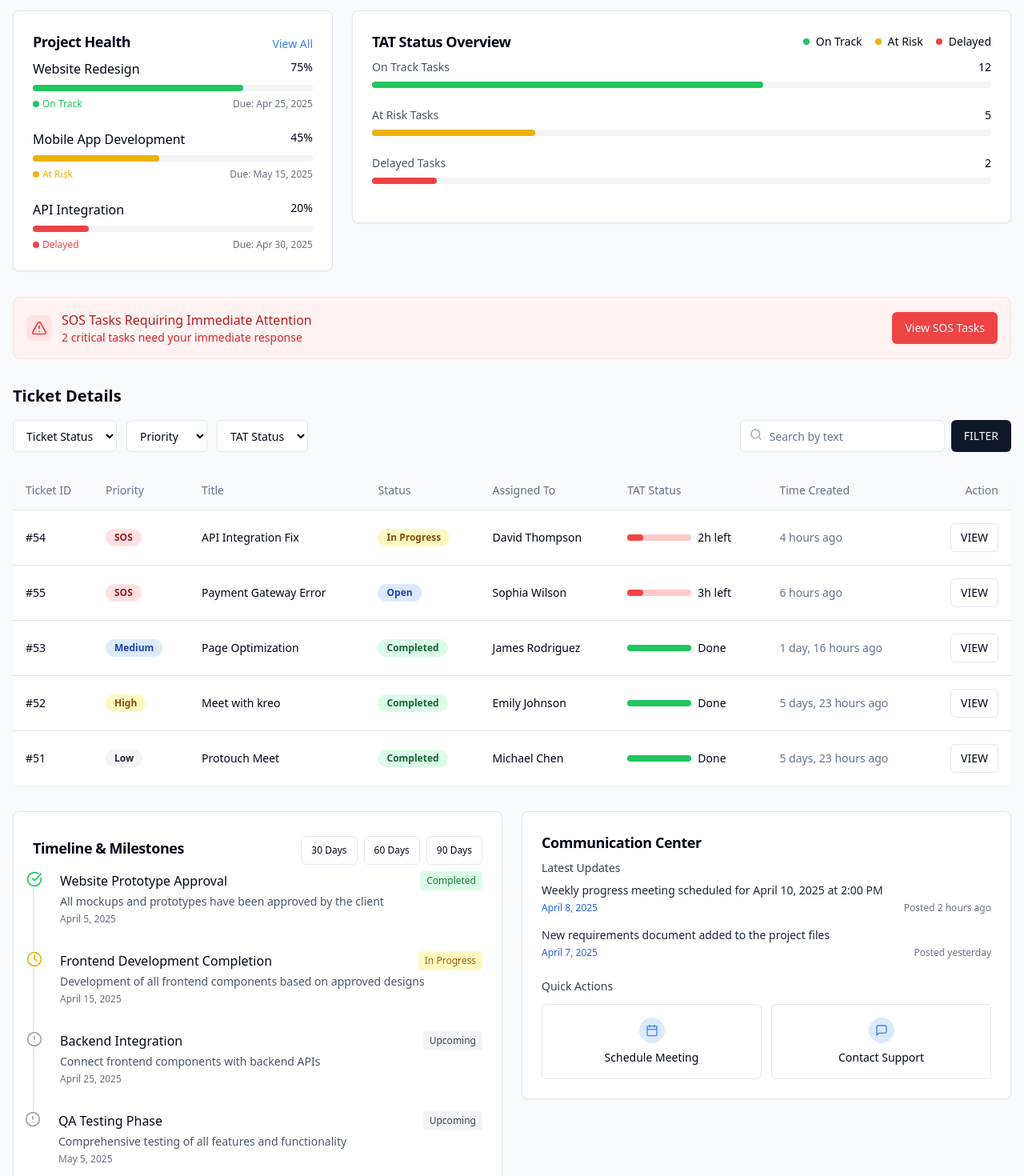
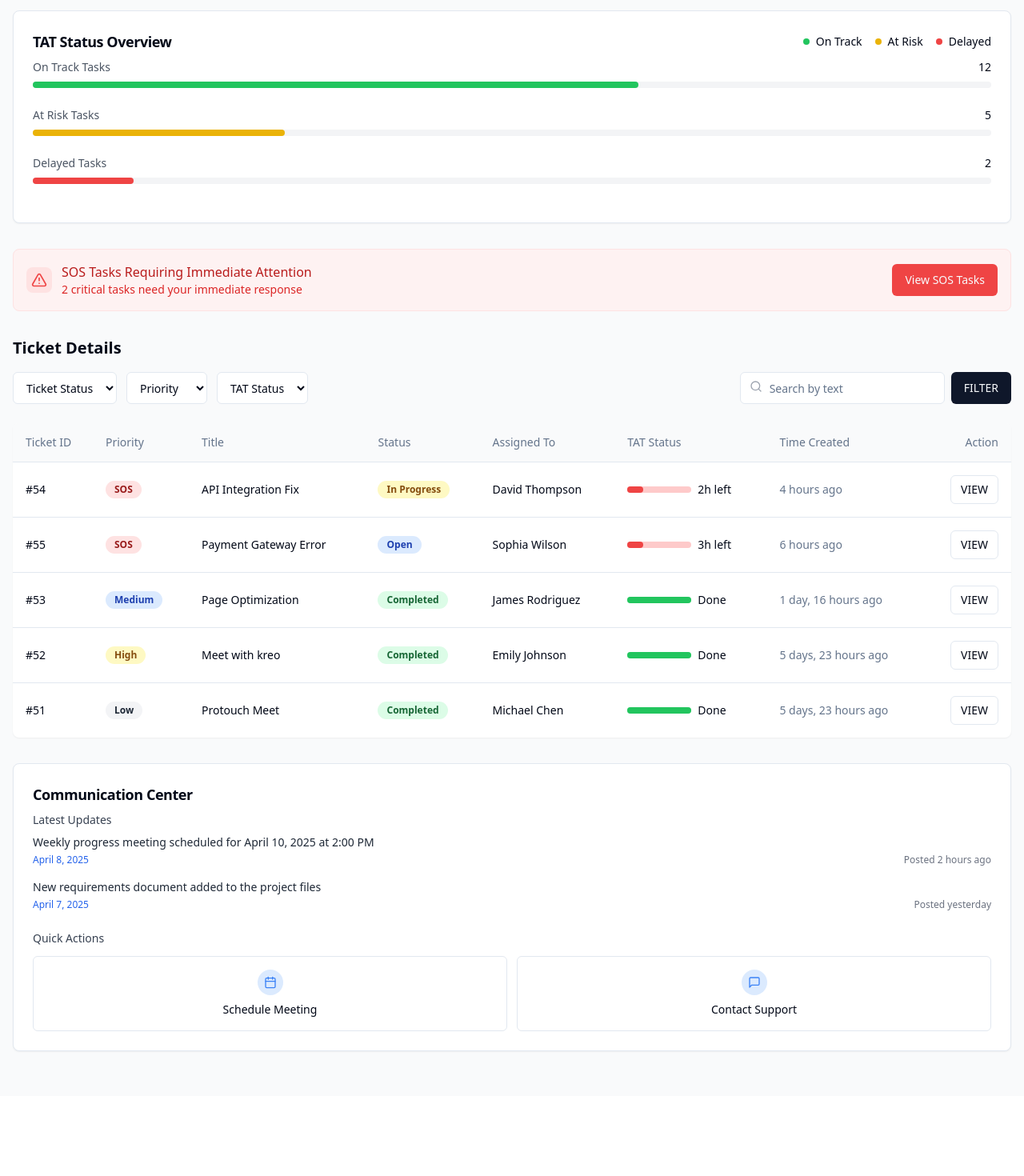
Before and after one commit to joshiGaurav-2712/internal-ticket-tracker-dashboard, a React (Vite) app: page / in a window 1280 px wide. Shown: the part 300-1770 px from the top of the page at 80% size. After the commit the page ends 1670 px from the top, so only its background shows below. Built offline with nearby package versions, Linux system fonts and the light colour scheme.

Commit message:
Remove project health and timeline components
Removed the ProjectHealth and TimelineMilestones components from the Index page.

```diff
--- a/src/components/ProjectHealth.tsx
+++ /dev/null
@@ -1,91 +0,0 @@
-
-import { Card, CardHeader, CardTitle, CardContent } from "@/components/ui/card";
-import { Button } from "@/components/ui/button";
-
-interface ProjectProps {
-  name: string;
-  progress: number;
-  dueDate: string;
-  status: "On Track" | "At Risk" | "Delayed";
-}
-
-const Project = ({ name, progress, dueDate, status }: ProjectProps) => {
-  const getStatusColor = () => {
-    switch (status) {
-      case "On Track": return "text-green-500";
-      case "At Risk": return "text-yellow-500";
-      case "Delayed": return "text-red-500";
-    }
-  };
-
-  const getProgressColor = () => {
-    if (progress >= 70) return "bg-green-500";
-    if (progress >= 40) return "bg-yellow-500";
-    return "bg-red-500";
-  };
-
-  return (
-    <div className="mb-6 last:mb-0">
-      <div className="flex justify-between mb-2">
-        <span className="font-medium">{name}</span>
-        <span className="text-sm">{progress}%</span>
-      </div>
-      <div className="h-2 bg-gray-100 rounded-full mb-2">
-        <div
-          className={`h-full rounded-full ${getProgressColor()}`}
-          style={{ width: `${progress}%` }}
-        />
-      </div>
-      <div className="flex justify-between text-xs">
-        <span className={`flex items-center gap-1 ${getStatusColor()}`}>
-          <span className={`w-2 h-2 rounded-full ${getProgressColor()}`}></span>
-          {status}
-        </span>
-        <span className="text-gray-500">Due: {dueDate}</span>
-      </div>
-    </div>
-  );
-};
-
-export const ProjectHealth = () => {
-  const projects = [
-    {
-      name: "Website Redesign",
-      progress: 75,
-      dueDate: "Apr 25, 2025",
-      status: "On Track" as const
-    },
-    {
-      name: "Mobile App Development",
-      progress: 45,
-      dueDate: "May 15, 2025",
-      status: "At Risk" as const
-    },
-    {
-      name: "API Integration",
-      progress: 20,
-      dueDate: "Apr 30, 2025",
-      status: "Delayed" as const
-    }
-  ];
-
-  return (
-    <Card>
-      <CardHeader className="flex flex-row items-center justify-between pb-2">
-        <CardTitle className="text-lg">Project Health</CardTitle>
-        <Button variant="link" size="sm" className="text-blue-500 p-0 h-auto">View All</Button>
-      </CardHeader>
-      <CardContent>
-        {projects.map((project, index) => (
-          <Project
-            key={index}
-            name={project.name}
-            progress={project.progress}
-            dueDate={project.dueDate}
-            status={project.status}
-          />
-        ))}
-      </CardContent>
-    </Card>
-  );
-};
--- a/src/components/TimelineMilestones.tsx
+++ /dev/null
@@ -1,100 +0,0 @@
-
-import { Card, CardHeader, CardTitle, CardContent } from "@/components/ui/card";
-import { Button } from "@/components/ui/button";
-import { CheckCircle, Clock, AlertCircle } from "lucide-react";
-
-interface MilestoneProps {
-  title: string;
-  status: "Completed" | "In Progress" | "Upcoming";
-  description: string;
-  date: string;
-}
-
-const Milestone = ({ title, status, description, date }: MilestoneProps) => {
-  const getStatusIcon = () => {
-    switch (status) {
-      case "Completed":
-        return <CheckCircle className="w-5 h-5 text-green-500" />;
-      case "In Progress":
-        return <Clock className="w-5 h-5 text-yellow-500" />;
-      case "Upcoming":
-        return <AlertCircle className="w-5 h-5 text-gray-400" />;
-    }
-  };
-
-  const getStatusClass = () => {
-    switch (status) {
-      case "Completed":
-        return "bg-green-100 text-green-700";
-      case "In Progress":
-        return "bg-yellow-100 text-yellow-700";
-      case "Upcoming":
-        return "bg-gray-100 text-gray-700";
-    }
-  };
-
-  return (
-    <div className="relative pl-8 pb-8 border-l-2 border-gray-200 last:border-l-0 last:pb-0">
-      <div className="absolute left-[-10px] bg-white">{getStatusIcon()}</div>
-      <div className="flex items-start justify-between mb-1">
-        <h4 className="text-base font-medium">{title}</h4>
-        <span className={`text-xs px-2 py-1 rounded ${getStatusClass()}`}>{status}</span>
-      </div>
-      <p className="text-sm text-gray-600 mb-1">{description}</p>
-      <p className="text-xs text-gray-500">{date}</p>
-    </div>
-  );
-};
-
-export const TimelineMilestones = () => {
-  const milestones = [
-    {
-      title: "Website Prototype Approval",
-      status: "Completed" as const,
-      description: "All mockups and prototypes have been approved by the client",
-      date: "April 5, 2025"
-    },
-    {
-      title: "Frontend Development Completion",
-      status: "In Progress" as const,
-      description: "Development of all frontend components based on approved designs",
-      date: "April 15, 2025"
-    },
-    {
-      title: "Backend Integration",
-      status: "Upcoming" as const,
-      description: "Connect frontend components with backend APIs",
-      date: "April 25, 2025"
-    },
-    {
-      title: "QA Testing Phase",
-      status: "Upcoming" as const,
-      description: "Comprehensive testing of all features and functionality",
-      date: "May 5, 2025"
-    }
-  ];
-
-  return (
-    <Card>
-      <CardHeader className="flex flex-row items-center justify-between pb-2">
-        <CardTitle className="text-lg">Timeline & Milestones</CardTitle>
-        <div className="flex gap-2">
-          <Button size="sm" variant="outline" className="text-xs">30 Days</Button>
-          <Button size="sm" variant="outline" className="text-xs">60 Days</Button>
-          <Button size="sm" variant="outline" className="text-xs">90 Days</Button>
-        </div>
-      </CardHeader>
-      <CardContent>
-        {milestones.map((milestone, index) => (
-          <Milestone
-            key={index}
-            title={milestone.title}
-            status={milestone.status}
-            description={milestone.description}
-            date={milestone.date}
-          />
-        ))}
-      </CardContent>
-    </Card>
-  );
-};
--- a/src/pages/Index.tsx
+++ b/src/pages/Index.tsx
@@ -5,9 +5,7 @@ import { StatusOverview } from "@/components/StatusOverview";
 import { SOSAlert } from "@/components/SOSAlert";
 import { TicketFilters } from "@/components/TicketFilters";
 import { TicketTable } from "@/components/TicketTable";
-import { ProjectHealth } from "@/components/ProjectHealth";
 import { LastUpdated } from "@/components/LastUpdated";
-import { TimelineMilestones } from "@/components/TimelineMilestones";
 import { CommunicationCenter } from "@/components/CommunicationCenter";
 
 const Index = () => {
@@ -27,13 +25,8 @@ const Index = () => {
           <SummaryCards />
         </div>
 
-        <div className="grid grid-cols-1 lg:grid-cols-3 gap-6 mb-8">
-          <div className="lg:col-span-1">
-            <ProjectHealth />
-          </div>
-          <div className="lg:col-span-2">
-            <StatusOverview />
-          </div>
+        <div className="mb-8">
+          <StatusOverview />
         </div>
 
         <div className="mb-8">
@@ -46,13 +39,8 @@ const Index = () => {
           <TicketTable />
         </div>
 
-        <div className="grid grid-cols-1 lg:grid-cols-2 gap-6 mb-8">
-          <div className="lg:col-span-1">
-            <TimelineMilestones />
-          </div>
-          <div className="lg:col-span-1">
-            <CommunicationCenter />
-          </div>
+        <div className="mb-8">
+          <CommunicationCenter />
         </div>
       </div>
     </div>
```
